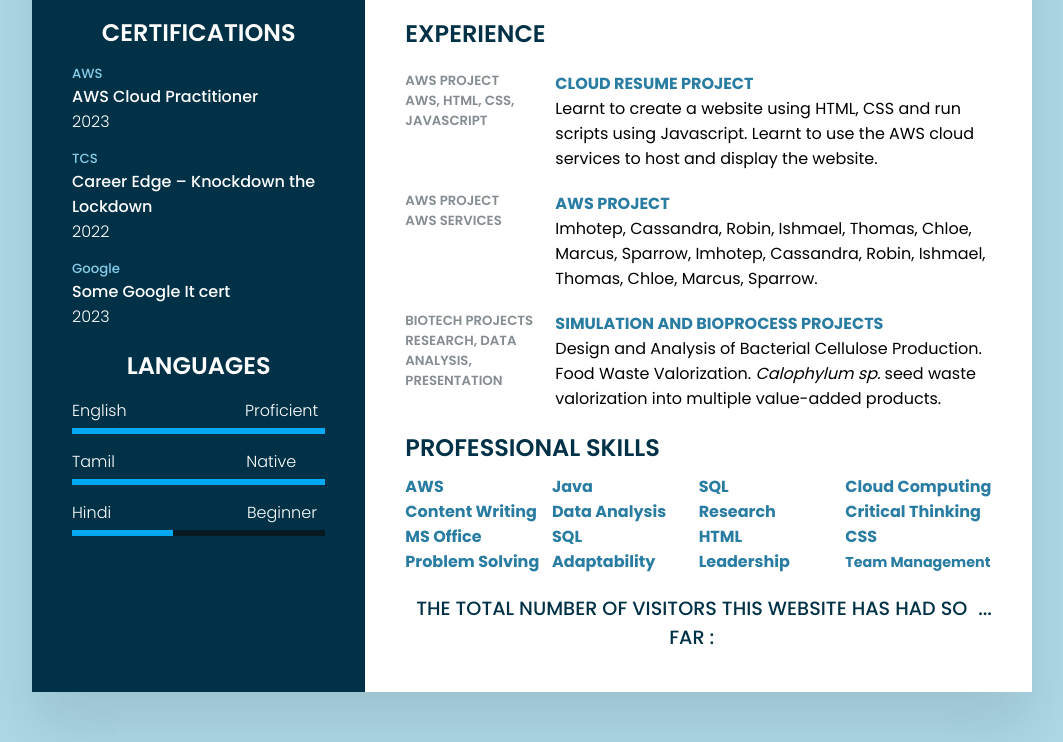
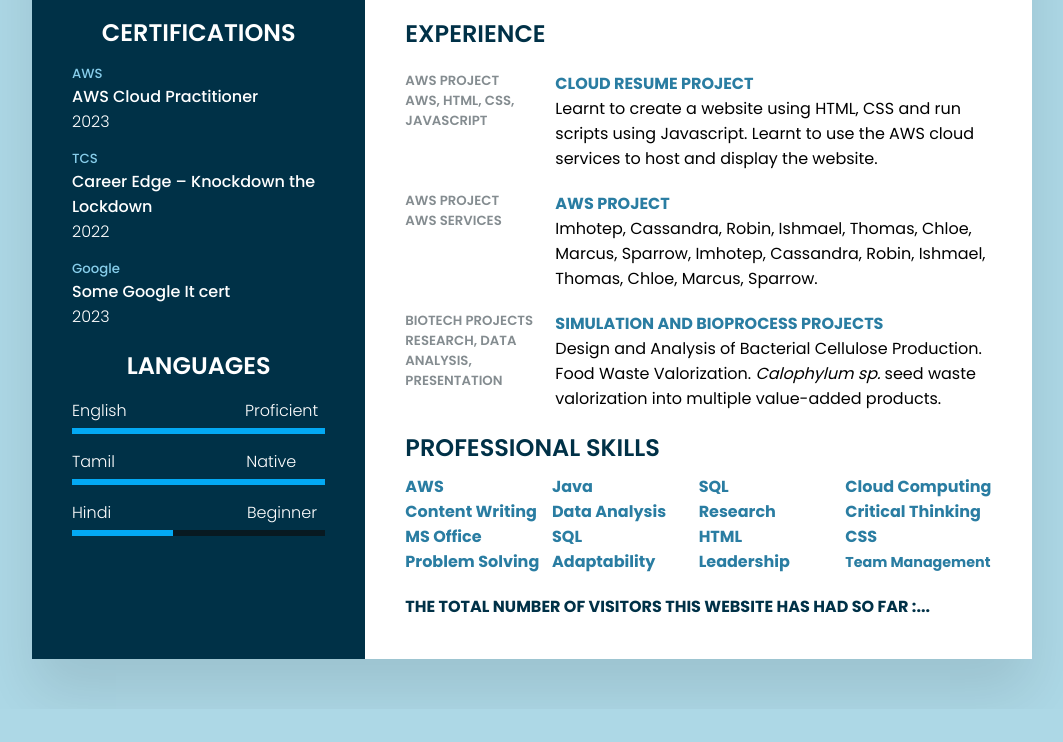
Before and after one commit to projectsbyMW/AWS-cloud-resume-challenge, a plain HTML site: page index.html in a window 1280 px wide. Shown: the part 645-1387 px from the top of the page, without its empty margins (108-1171 px from the left). After the commit the page ends 1354 px from the top, so only its background shows below. Drawn offline with Linux system fonts and the light colour scheme; no server answers.

Commit message:
Update style.css

```diff
--- a/style.css
+++ b/style.css
@@ -225,10 +225,9 @@ margin-bottom: 50px;
 	margin-top: 20px;
 	display: flex;
 	text-transform: uppercase;
-	font-weight: 500;
+	font-weight: 700;
 	font-family: 'Times New Roman', Times, serif;
 	color: #003147;
-    font-size: 1.2em;
 	text-align: center;
 }
 
```
